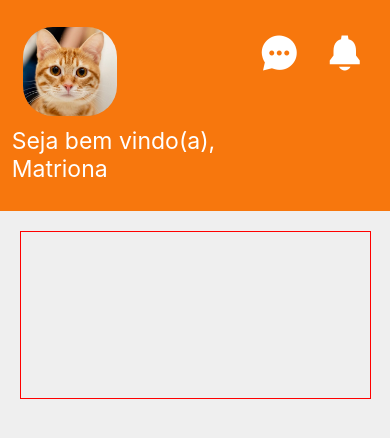
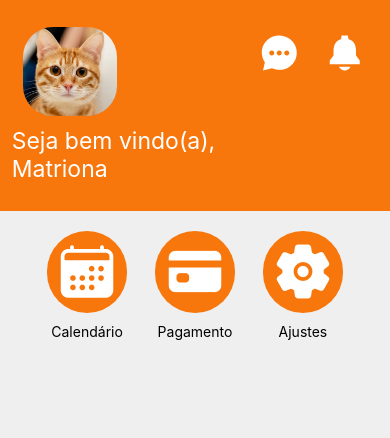
Before and after one commit to alexandy7/VanGo, a React Native app: screen /HomeCliente in a window 390 px wide. Shown: the top 438 px of the page. Built offline with nearby package versions, Linux system fonts and the light colour scheme.

Commit message:
conclusão parcial da home

```diff
--- /dev/null
+++ b/Src/Componentes/Common/BotaoHome.jsx
@@ -0,0 +1,48 @@
+import React from "react";
+import { View, StyleSheet, Text, TouchableOpacity, Image } from "react-native";
+import { Ionicons } from '@expo/vector-icons'
+
+export default function BotaoHome({icone, texto})
+{
+    return(
+        <View style={styles.container}>
+            <View style= {styles.bg}>
+                <Ionicons style={styles.icone} name={icone} size={60} color='white'/>
+            </View>
+
+            <View style= {styles.divtexto}>
+                <Text style={styles.texto}>{texto}</Text>
+            </View>
+        </View>
+    )
+}
+const styles = StyleSheet.create({
+    container: {
+        position: "relative",
+        height: "100%",
+        width: "100%",
+        display: "flex"
+    },
+
+    bg: {
+        backgroundColor: "#F7770D",
+        display: "flex",
+        alignItems: "center",
+        justifyContent: "center",
+        borderRadius: 100,
+        height: "65%",
+        width: "100%"
+    },
+
+    divtexto: {
+        height: "30%",
+        width: "100%",
+        display: "flex",
+        alignItems: "center",
+        justifyContent: "center"
+    },
+
+    texto:{
+        fontSize: 14
+    }
+})
--- a/Src/Navegacoes/Navegacoes.js
+++ b/Src/Navegacoes/Navegacoes.js
@@ -104,7 +104,6 @@ export default function AppNavigator() {
 
 
     <Stack.Navigator>
-      <Stack.Screen name="HomeCliente" component={HomeCliente}  options={{headerShown: false}}/>
       <Stack.Screen name="Login" component={Login}  options={{headerShown: false}}/>
       <Stack.Screen name="TabBarScreen" component={TabBarNavigator}  options={{headerShown: false}}/>
       <Stack.Screen name="Cadastro" component={Cadastro}  options={{headerShown: false}}/>
@@ -113,6 +112,7 @@ export default function AppNavigator() {
       <Stack.Screen name="ConfigDoMoto" component={ConfigDoMoto}  options={{headerShown: false}}/>
       <Stack.Screen name="RecuperarSenha" component={RecuperarSenha}  options={{headerShown: false}}/>
       <Stack.Screen name="NotificaMoto" component={NotificaMoto}  options={{headerShown: false}}/>
+      <Stack.Screen name="HomeCliente" component={HomeCliente}  options={{headerShown: false}}/>
     </Stack.Navigator>
 
   );
--- a/Src/Pages/HomeCliente/HomeCliente.jsx
+++ b/Src/Pages/HomeCliente/HomeCliente.jsx
@@ -2,6 +2,7 @@ import React from "react";
 import { View, Text, StyleSheet, Image, TouchableOpacity } from "react-native";
 import { Ionicons } from '@expo/vector-icons'
 import { useNavigation } from "@react-navigation/native";
+import BotaoHome from "../../Componentes/Common/BotaoHome";
 
 export default function HomeCliente({nomecliente, fotocliente}) {
 
@@ -32,16 +33,21 @@ const navigation = useNavigation();
             </View>
 
             <View style={styles.divbotoes}>
-                <TouchableOpacity>
-                    <View></View>
-                </TouchableOpacity>
 
+                <View style={styles.alinhabotao}>
+                        <BotaoHome icone={"calendar"} texto="Calendário"/>
+                </View>
+
+                <View style={styles.alinhabotao}>
+                        <BotaoHome icone={"card"} texto="Pagamento"/>
+                </View>
+
+                <View style={styles.alinhabotao}>
+                    <BotaoHome icone={"settings"} texto="Ajustes"/>
+                </View>
             </View>
 
         </View>
-
-
-
     )
 
 }
@@ -111,12 +117,21 @@ const styles = StyleSheet.create({
 
     divbotoes: {
         width:"90%",
-        height: "20%",
-        borderWidth: 1,
-        borderColor: "red",
+        height: "15%",
         alignSelf: "center",
-        marginTop: "5%"
-    }
+        marginTop: "5%",
+        display: "flex",
+        flexDirection: "row",
+        justifyContent: "space-evenly"
+    },
+
+    alinhabotao: {
+        display: "flex",
+        flexDirection: "row",
+        width: "23%",
+        height: "100%"
+    },
+
 
 
 })
```
